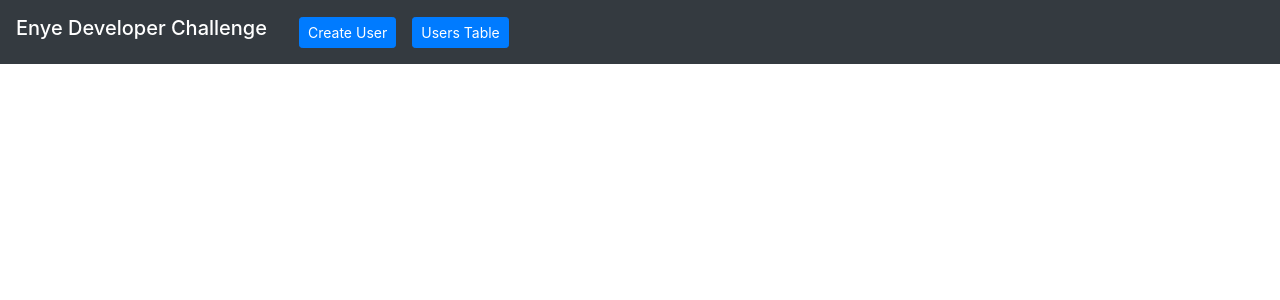
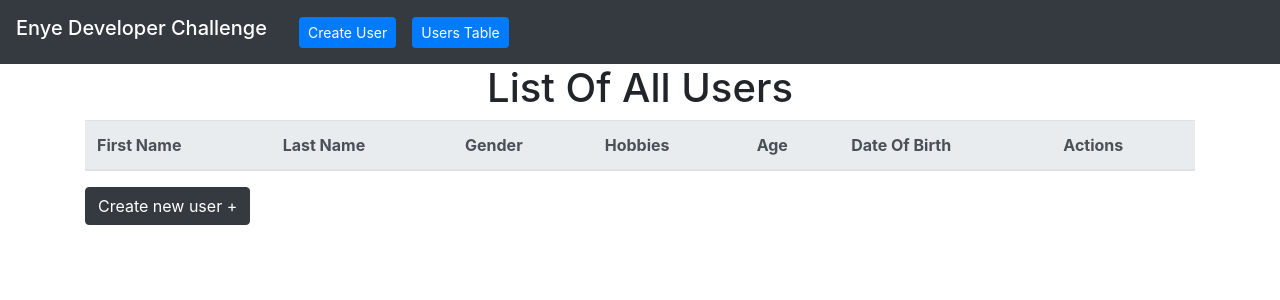
Before and after one commit to adebayoileri/Enye-React-Challenge-1, a React (Create React App) app: page /users in a window 1280 px wide. Shown: the top 300 px of the page. Built offline with nearby package versions, Linux system fonts and the light colour scheme.

Commit message:
UserTable UI component

```diff
--- a/src/components/userForm.js
+++ b/src/components/userForm.js
@@ -5,23 +5,59 @@ import "react-datepicker/dist/react-datepicker.css";
 import '../App.css'
 
 export class Form extends Component {
+  constructor(props){
+    super(props)
+    this.state={
+      firstName:'',
+      lastName:'',
+      hobbies:'',
+      age:'',
+      gender:'',
+      dob:new Date()
+    }
+  }
+    onChange=(e)=>{
+      this.setState({
+        [e.target.id]: e.target.value
+      });
+    }
+
+    onChangeDate=(date)=>{
+      this.setState({
+          dob: date
+      });
+  }
+    onSubmit=(e)=>{
+      e.preventDefault();
+        const user={
+          firstName: this.state.firstName,
+          lastName: this.state.lastName,
+          hobbies:this.state.hobbies,
+          age:this.state.age,
+          gender:this.state.gender,
+          dob:this.state.dob
+        }
+        console.log(user)
+    }
     render() {
         return (
+          <React.Fragment>
+          <h1 className="primary mb-30" style={{textAlign:"center"}}>Create a User</h1>
             <div className="container user-board">
-    <form>
+    <form onSubmit={this.onSubmit}>
     <div className="form-group">
     <label htmlFor="Firstname">First Name:</label>
-    <input type="text" className="form-control" id="firstName" value={this.state}  placeholder="Enter Firstname" required/>
+    <input type="text" className="form-control" id="firstName" value={this.state.firstName} onChange={this.onChange}  placeholder="Enter Firstname" required/>
     </div>
 
     <div className="form-group">
     <label htmlFor="Lastname">Last Name:</label>
-    <input type="text" className="form-control" id="lastName" value={this.state}  placeholder="Enter Lastname" required/>
+    <input type="text" className="form-control" id="lastName" value={this.state.lastName} onChange={this.onChange}  placeholder="Enter Lastname" required/>
     </div>
 
     <div className="form-group">
     <label htmlFor="Hobby">Hobbies:</label>
-    <input type="text" className="form-control" id="hobbies" value={this.state}  placeholder="Enter Hobbies" required/>
+    <input type="text" className="form-control" id="hobbies" value={this.state.hobbies} onChange={this.onChange}  placeholder="Enter Hobbies" required/>
     </div>
 
     <div className="form-group">
@@ -30,14 +66,14 @@ export class Form extends Component {
     <div className="input-group-prepend">
       <span className="input-group-text">Yr(s)</span>
     </div>
-    <input type="number" className="form-control" id="age" placeholder="Enter Age" required/>
+    <input type="number" className="form-control" id="age" value={this.state.age} onChange={this.onChange}  placeholder="Enter Age" required/>
     </div>
     </div>
 
 
     <div className="form-group">
-    <label htmlFor="category">Gender:</label>
-    <select className="form-control" id="gender">
+    <label htmlFor="gender">Gender:</label>
+    <select className="form-control" id="gender"  value={this.state.gender} onChange={this.onChange}>
       <option>Male</option>
       <option>Female</option>
     </select>
@@ -45,13 +81,14 @@ export class Form extends Component {
 
          <label htmlFor="date">Date Of Birth:</label>
          <div className="form-group">
-        <DatePicker/>
+        <DatePicker selected={this.state.dob} onChange={this.onChangeDate}/>
         </div>
             <div className="form-group">
      <input type="submit" value="Add User" className="btn btn-primary"/>
      </div>
     </form>
         </div>
+        </React.Fragment>
         )
     }
 }
--- a/src/components/userList.js
+++ b/src/components/userList.js
@@ -1,9 +1,34 @@
-import React from 'react'
+import React ,{Component} from 'react';
+import { Link } from 'react-router-dom';
+import 'bootstrap/dist/css/bootstrap.min.css';
 
-export default function userList() {
+class userList extends Component{
+    render(){
     return (
-        <div>
+        <React.Fragment>
+            <div className="container">
+            <h1 className="text-center mt-40">List Of All Users</h1>
+            <table className="table">
+            <thead className="thead-light">
+                    <tr>
+                        <th>First Name</th>
+                        <th>Last Name</th>
+                        <th>Gender</th>
+                        <th>Hobbies</th>
+                        <th>Age</th>
+                        <th>Date Of Birth</th>
+                        <th>Actions</th>
+                    </tr>
+            </thead>
+                <tbody>
+                {}
+                </tbody>
+            </table>
+            <Link to="/"><button type="button" className="btn btn-dark">Create new user +</button></Link>
+        </div>
+        </React.Fragment>
+    )
+    }
+}
 
-        </div>
-    )
-}
+export default userList;
```
